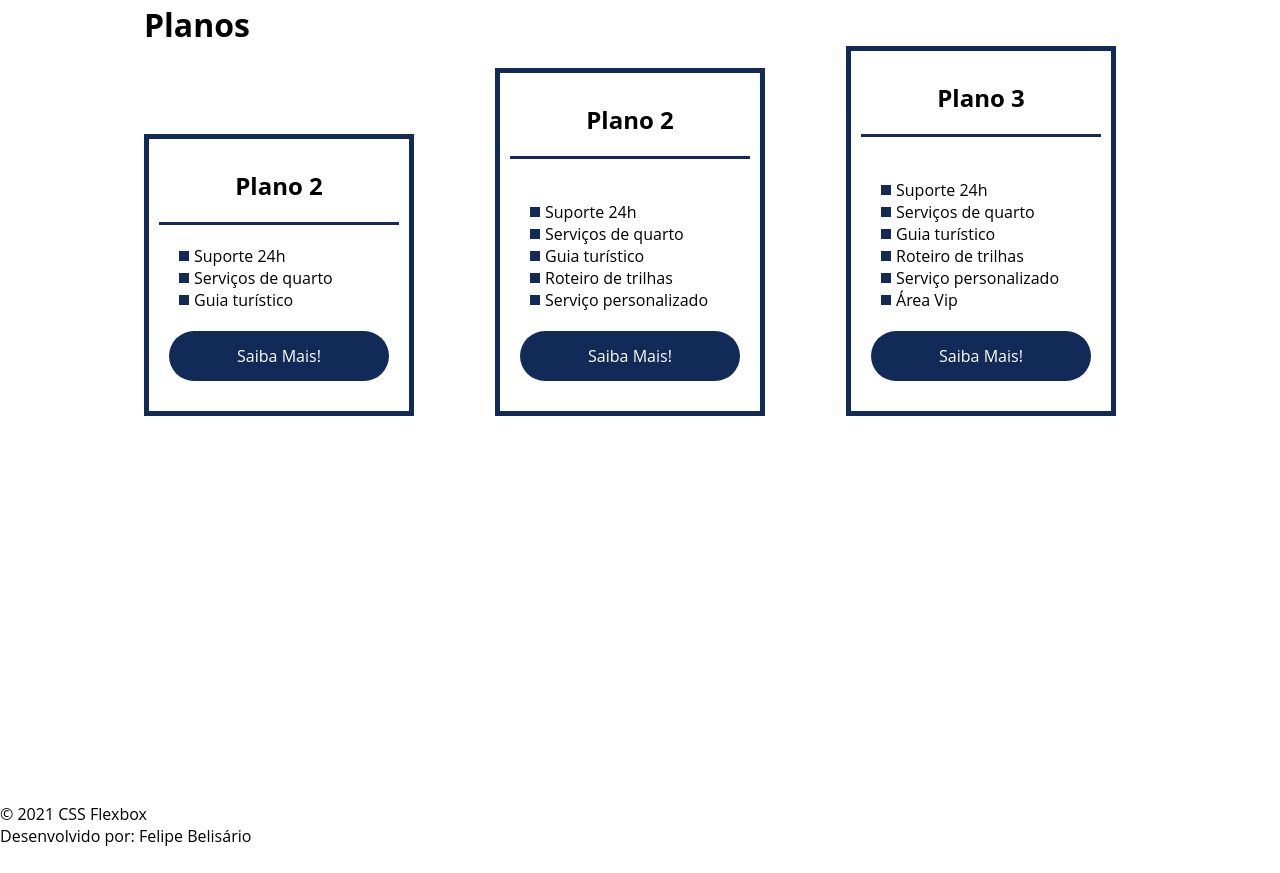
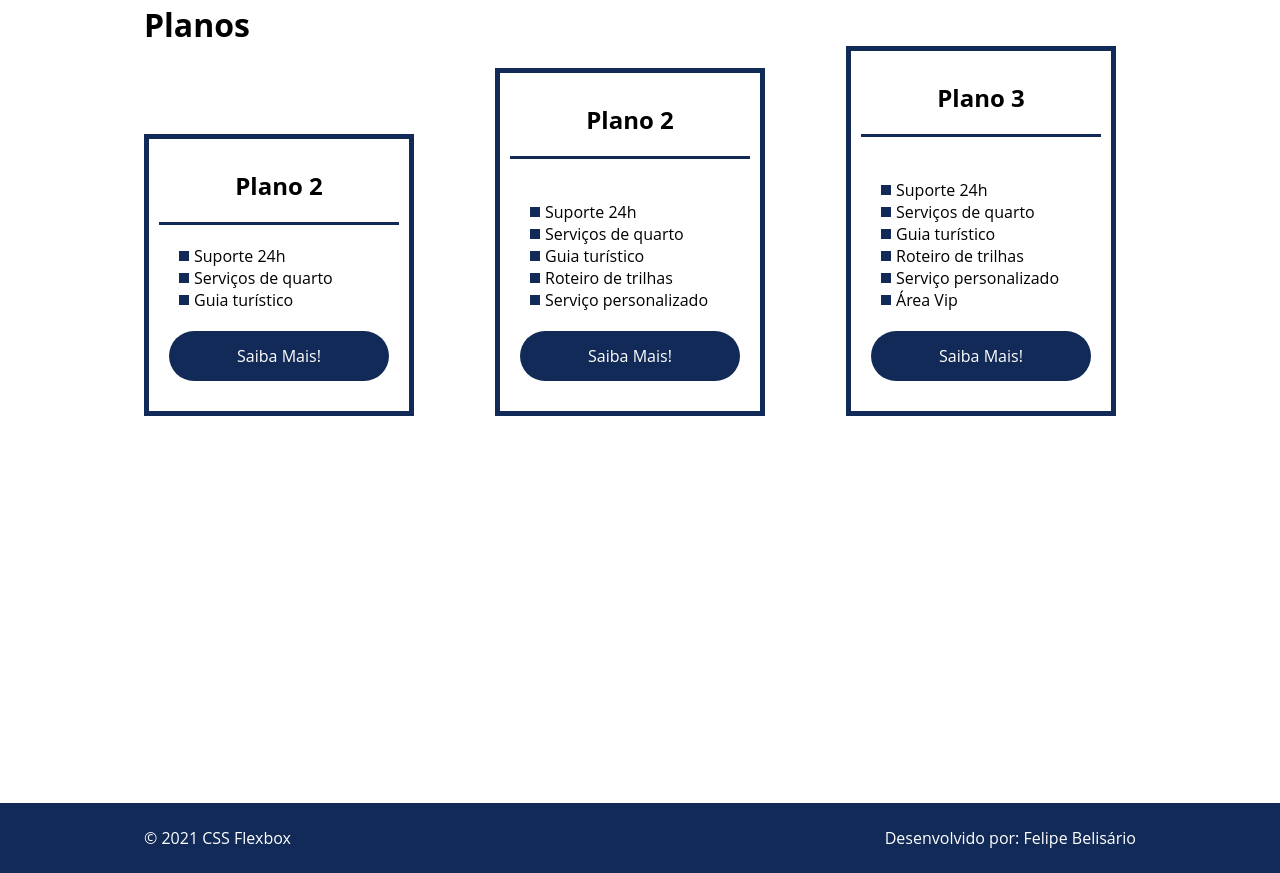
Before and after one commit to FelipeSud/flexbox-project, a plain HTML site: page index.html in a window 1280 px wide. Shown: the part 1717-2590 px from the top of the page. Before the commit the page ends 2564 px from the top, so only its background shows below. Drawn offline with Linux system fonts and the light colour scheme.

Commit message:
Footer Added

```diff
--- a/index.html
+++ b/index.html
@@ -78,7 +78,9 @@
     </div>
 
     <div class="flex-container" id="planos">
-        <div><h2>Planos</h2></div>
+        <div>
+            <h2>Planos</h2>
+        </div>
         <div class="list-planos">
 
             <div class="item-plano">
@@ -121,8 +123,10 @@
     </div>
 
     <footer>
-        <p>&copy; 2021 CSS Flexbox</p>
-        <p>Desenvolvido por: Felipe Belisário</p>
+        <div class="flex-container footer">
+            <p>&copy; 2021 CSS Flexbox</p>
+            <p>Desenvolvido por: Felipe Belisário</p>
+        </div>
     </footer>
 </body>
 
--- a/style.css
+++ b/style.css
@@ -231,3 +231,15 @@ header .menu {
     margin-right: 5px;
 
 }
+
+footer {
+    background-color: #122a57;
+    height: 70px;
+    display: flex;
+    align-items: center;
+    }
+
+    footer .footer {
+        justify-content: space-between;
+        color: #fff;
+    }
```
